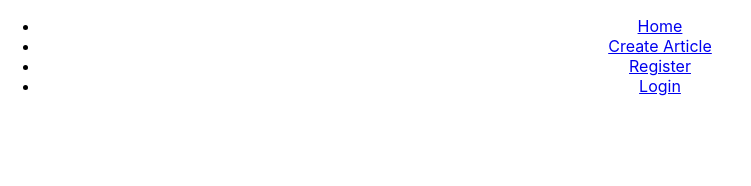
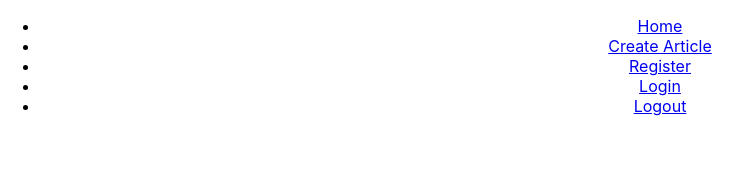
Before and after one commit to CodeA42/news-website-web, a React (Create React App) app: page / in a window 1280 px wide. Shown: the top 186 px of the page, without its empty margins (0-751 px from the left). Built offline with nearby package versions, Linux system fonts and the light colour scheme; no server answers.

Commit message:
-added logout link

```diff
--- a/src/components/navigation/Navbar.js
+++ b/src/components/navigation/Navbar.js
@@ -18,6 +18,9 @@ const Navbar = () => {
                 <li>
                     <Link to="/login">Login</Link>
                 </li>
+                <li>
+                    <Link to="/logout">Logout</Link>
+                </li>
             </ul>
         </nav>
     )
```
